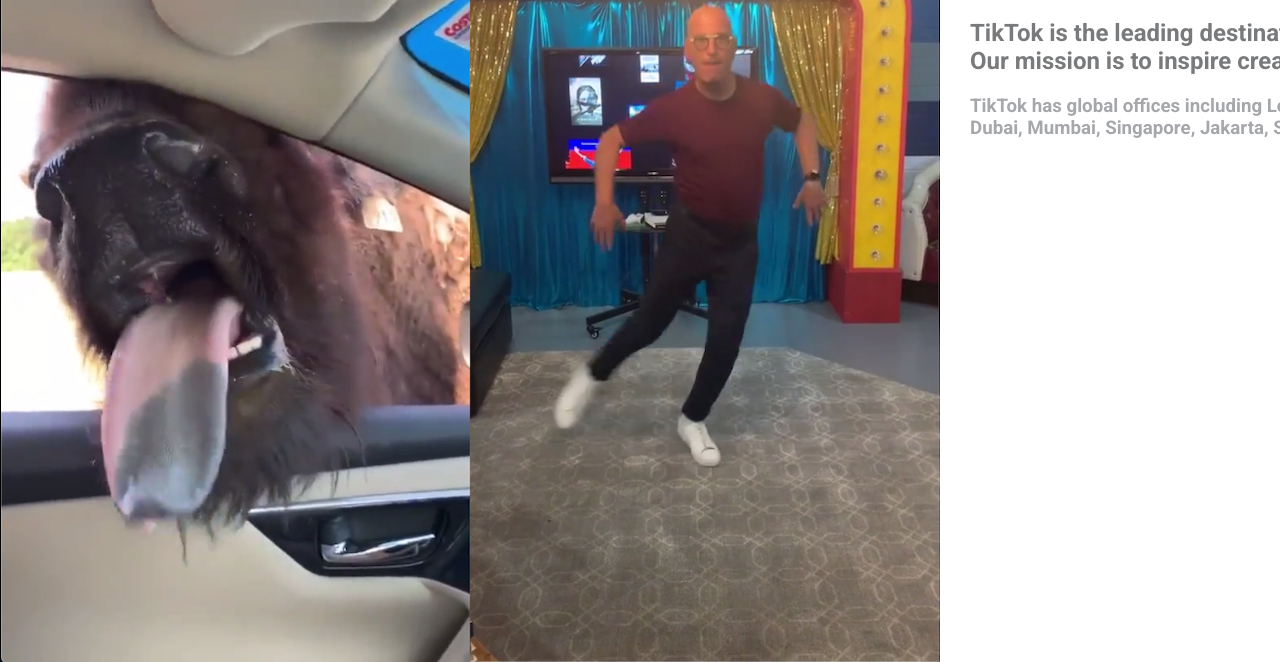
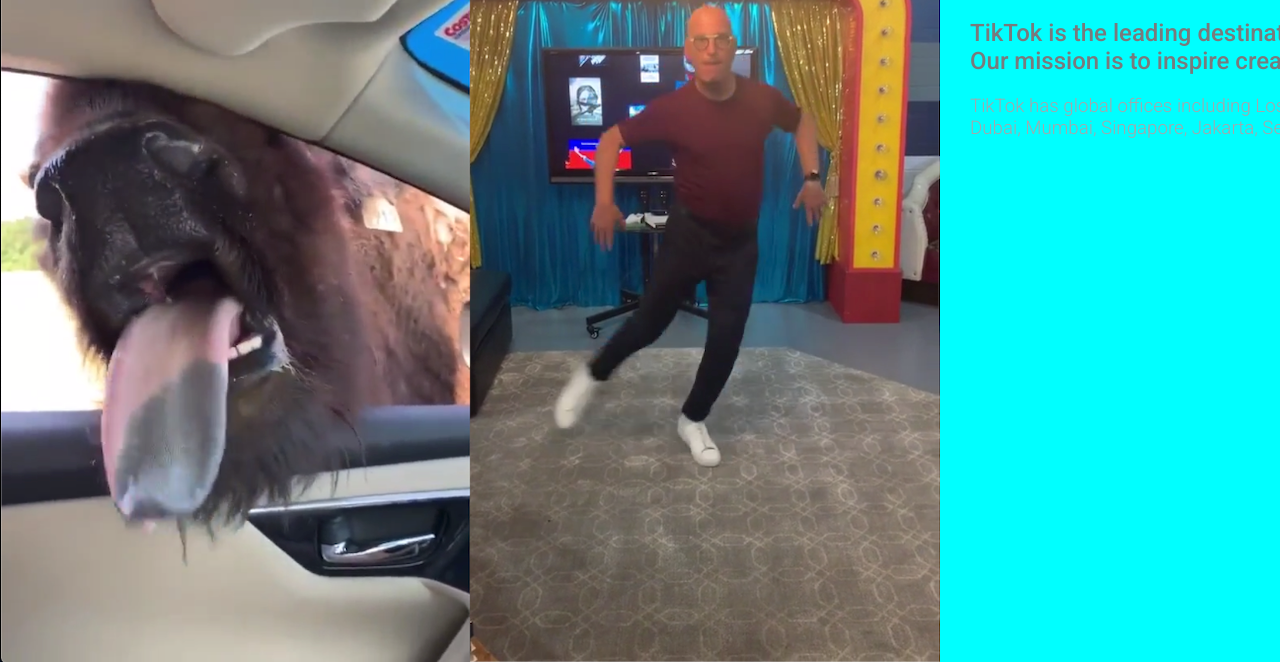
Before and after one commit to gabjcav/oppgaver2708, a plain HTML site: page index.html in a window 1280 px wide. Shown: the part 173-835 px from the top of the page. Drawn offline with Linux system fonts and the light colour scheme.

Commit message:
font weights

```diff
--- a/index.css
+++ b/index.css
@@ -1,13 +1,23 @@
 *{
-    box-sizing: border-box;
+
     margin: 0;
     font-family: 'Roboto', sans-serif;
 }
+
+body{
+    justify-items: center;
+    align-items: center;
+    background-color: blueviolet;
+
+}
+
 main{
     display: grid;
     grid-template-columns: 1fr 1fr;
     align-items: center;
     margin: auto;
+    justify-items: center;
+    background-color: aqua;
 }
 
 #pics{
@@ -46,8 +56,10 @@ h1, h2, h3{
 h2{
     padding-bottom: 20px;
     color: #797a7c;
+    font-weight: 500;
 }
 
 h3{
     color: #a5a7ab;
+    font-weight: 300;
 }
```
